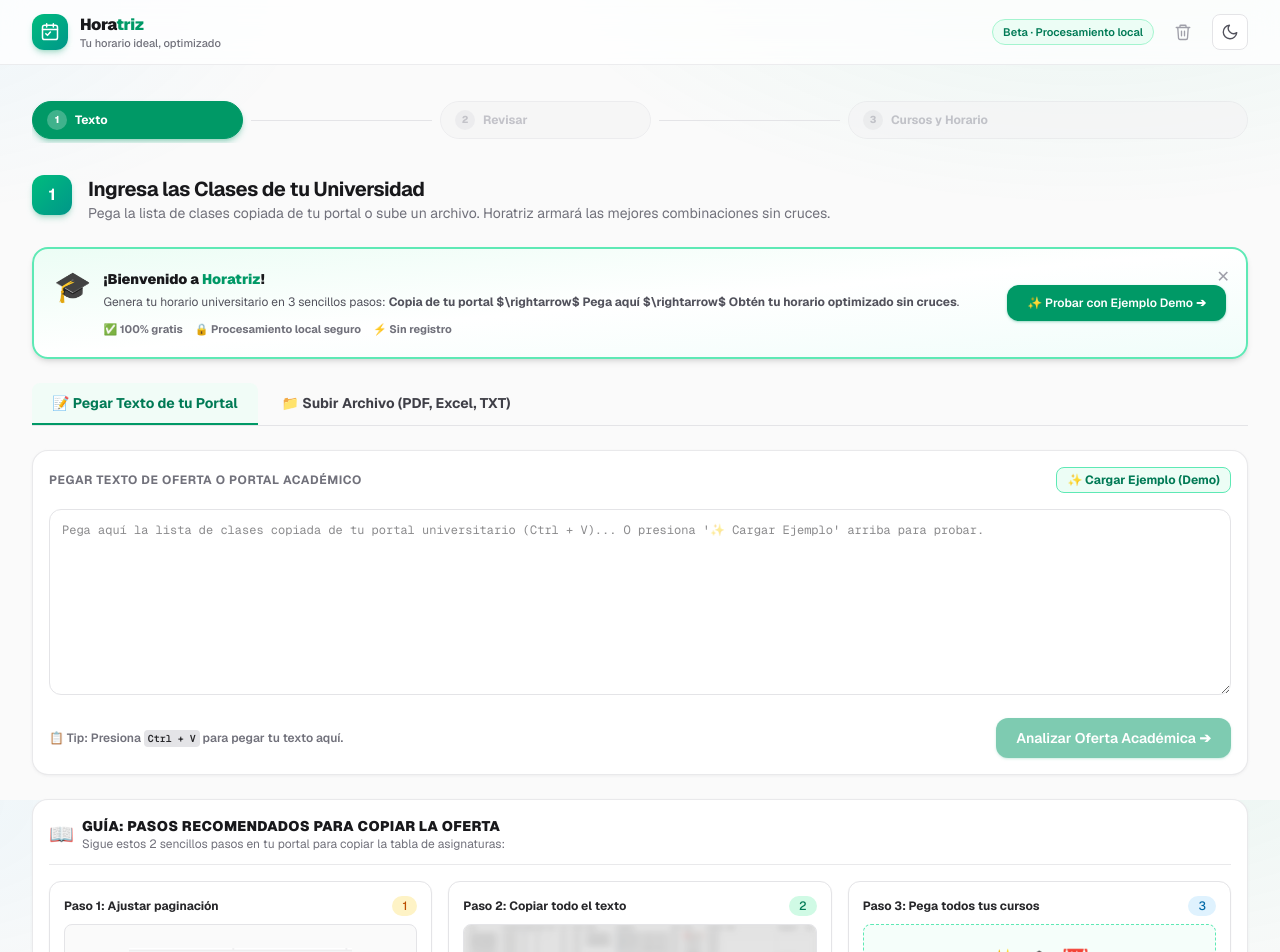
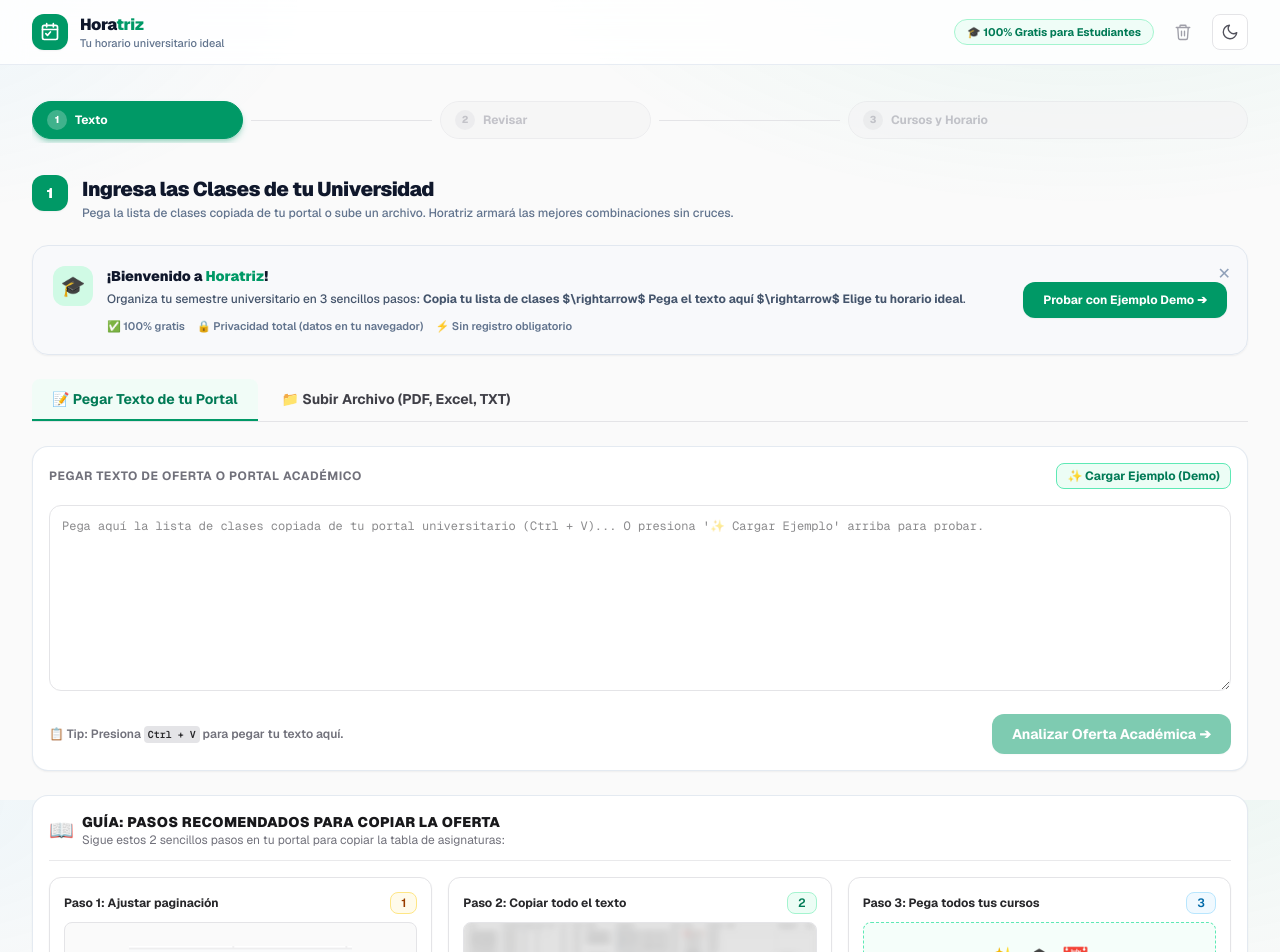
Before and after one commit to bel001/Horatriz, a Next.js app: page / in a window 1280 px wide. Shown: the top 952 px of the page. Built offline with nearby package versions, Linux system fonts and the light colour scheme.

Commit message:
style: rediseño limpio estilo Notion/Linear sin degradados sinteticos ni chispas de IA

```diff
--- a/app/components/Header.tsx
+++ b/app/components/Header.tsx
@@ -4,35 +4,35 @@
 
 export function Header() {
   return (
-    <header className="sticky top-0 z-40 border-b border-zinc-200/70 bg-white/75 backdrop-blur-md dark:border-zinc-800/70 dark:bg-zinc-950/70">
+    <header className="sticky top-0 z-40 border-b border-slate-200/80 bg-white/85 backdrop-blur-md dark:border-zinc-800/80 dark:bg-zinc-950/85">
       <div className="mx-auto flex h-16 w-full max-w-[1600px] items-center justify-between px-4 sm:px-6 lg:px-8">
-        <Link href="/" className="flex items-center gap-3">
-          <span className="relative flex h-9 w-9 items-center justify-center rounded-xl bg-gradient-to-br from-emerald-500 to-teal-600 text-white shadow-md shadow-emerald-600/25">
+        <Link href="/" className="flex items-center gap-3 group">
+          <span className="flex h-9 w-9 items-center justify-center rounded-xl bg-emerald-600 text-white shadow-xs transition-transform group-hover:scale-105">
             <svg
               viewBox="0 0 24 24"
               fill="none"
               stroke="currentColor"
-              strokeWidth="1.8"
+              strokeWidth="2"
               strokeLinecap="round"
               strokeLinejoin="round"
               className="h-5 w-5"
             >
-              <rect x="3" y="4" width="18" height="17" rx="2.5" />
+              <rect x="3" y="4" width="18" height="17" rx="2" />
               <path d="M8 2v4M16 2v4M3 9h18M7 14l2 2 3.5-4" />
             </svg>
           </span>
           <span className="flex flex-col leading-tight">
-            <span className="text-base font-black tracking-tight text-zinc-900 dark:text-zinc-50">
+            <span className="text-base font-black tracking-tight text-slate-900 dark:text-zinc-50">
               Hora<span className="text-emerald-600 dark:text-emerald-400">triz</span>
             </span>
-            <span className="text-[11px] font-medium text-zinc-500 dark:text-zinc-400">
-              Tu horario ideal, optimizado
+            <span className="text-[11px] font-medium text-slate-500 dark:text-zinc-400">
+              Tu horario universitario ideal
             </span>
           </span>
         </Link>
         <div className="flex items-center gap-3">
-          <span className="hidden rounded-full border border-emerald-200 bg-emerald-50 px-2.5 py-1 text-[11px] font-semibold text-emerald-700 sm:inline-flex dark:border-emerald-900 dark:bg-emerald-950/50 dark:text-emerald-300">
-            Beta · Procesamiento local
+          <span className="hidden rounded-full border border-emerald-200 bg-emerald-50/80 px-3 py-1 text-[11px] font-bold text-emerald-700 sm:inline-flex dark:border-emerald-900/60 dark:bg-emerald-950/40 dark:text-emerald-300">
+            🎓 100% Gratis para Estudiantes
           </span>
           <LimpiarDatos />
           <ThemeToggle />
--- a/app/components/pasos/PasoTexto.tsx
+++ b/app/components/pasos/PasoTexto.tsx
@@ -104,41 +104,43 @@
 
       {/* Banner de Bienvenida (primer uso) */}
       {mostrarBienvenida && (
-        <div className="relative overflow-hidden rounded-2xl border-2 border-emerald-300 bg-gradient-to-br from-emerald-50 via-white to-teal-50 p-5 shadow-md dark:border-emerald-800 dark:from-emerald-950/40 dark:via-zinc-950 dark:to-teal-950/30">
+        <div className="relative overflow-hidden rounded-2xl border border-slate-200 bg-slate-50/70 p-5 shadow-xs dark:border-zinc-800 dark:bg-zinc-900/90">
           <button
             type="button"
             onClick={cerrarBienvenida}
-            className="absolute right-3 top-3 rounded-full p-1 text-zinc-400 hover:bg-zinc-100 hover:text-zinc-700 dark:hover:bg-zinc-800 dark:hover:text-zinc-200"
+            className="absolute right-3 top-3 rounded-full p-1 text-slate-400 hover:bg-slate-200 hover:text-slate-700 dark:hover:bg-zinc-800 dark:hover:text-zinc-200 transition-colors"
             title="Cerrar"
           >
             ✕
           </button>
           <div className="flex flex-col sm:flex-row items-start sm:items-center justify-between gap-4">
-            <div className="flex items-start gap-3">
-              <span className="text-3xl shrink-0">🎓</span>
+            <div className="flex items-start gap-3.5">
+              <span className="flex h-10 w-10 shrink-0 items-center justify-center rounded-xl bg-emerald-100 text-xl font-bold text-emerald-800 dark:bg-emerald-950 dark:text-emerald-300">
+                🎓
+              </span>
               <div className="space-y-1">
-                <h3 className="text-sm font-black text-zinc-900 dark:text-zinc-50">
+                <h3 className="text-sm font-black text-slate-900 dark:text-zinc-50">
                   ¡Bienvenido a <span className="text-emerald-600 dark:text-emerald-400">Horatriz</span>!
                 </h3>
-                <p className="text-xs text-zinc-600 dark:text-zinc-300 leading-relaxed">
-                  Genera tu horario universitario en 3 sencillos pasos: <strong>Copia de tu portal $\rightarrow$ Pega aquí $\rightarrow$ Obtén tu horario optimizado sin cruces</strong>.
+                <p className="text-xs text-slate-600 dark:text-zinc-300 leading-relaxed font-medium">
+                  Organiza tu semestre universitario en 3 sencillos pasos: <strong>Copia tu lista de clases $\rightarrow$ Pega el texto aquí $\rightarrow$ Elige tu horario ideal</strong>.
                 </p>
-                <div className="flex flex-wrap gap-3 pt-1 text-[11px] font-bold text-zinc-500 dark:text-zinc-400">
+                <div className="flex flex-wrap gap-3 pt-1 text-[11px] font-semibold text-slate-500 dark:text-zinc-400">
                   <span>✅ 100% gratis</span>
-                  <span>🔒 Procesamiento local seguro</span>
-                  <span>⚡ Sin registro</span>
+                  <span>🔒 Privacidad total (datos en tu navegador)</span>
+                  <span>⚡ Sin registro obligatorio</span>
                 </div>
               </div>
             </div>
             <Btn
               variant="primary"
-              className="text-xs py-2 px-3 shrink-0 shadow-md font-black"
+              className="text-xs py-2 px-3.5 shrink-0 font-bold"
               onClick={() => {
                 setTexto(TEXTO_EJEMPLO);
                 onAnalizar(TEXTO_EJEMPLO);
               }}
             >
-              ✨ Probar con Ejemplo Demo ➔
+              Probar con Ejemplo Demo ➔
             </Btn>
           </div>
         </div>
--- a/app/components/ui.tsx
+++ b/app/components/ui.tsx
@@ -16,14 +16,14 @@
   title?: string;
 }) {
   const base =
-    "inline-flex items-center justify-center gap-2 rounded-xl px-5 py-2.5 text-sm font-semibold transition-all focus-visible:outline-none focus-visible:ring-2 focus-visible:ring-emerald-500 focus-visible:ring-offset-2 disabled:cursor-not-allowed disabled:opacity-50 active:scale-[0.98] dark:focus-visible:ring-offset-zinc-950";
+    "inline-flex items-center justify-center gap-2 rounded-xl px-5 py-2.5 text-sm font-bold transition-all focus-visible:outline-none focus-visible:ring-2 focus-visible:ring-emerald-500 focus-visible:ring-offset-2 disabled:cursor-not-allowed disabled:opacity-50 active:scale-[0.98] dark:focus-visible:ring-offset-zinc-950";
   const variantes = {
     primary:
-      "bg-emerald-600 text-white shadow-sm shadow-emerald-600/30 hover:bg-emerald-700",
+      "bg-emerald-600 text-white shadow-xs hover:bg-emerald-700 active:bg-emerald-800",
     secondary:
-      "border border-zinc-200 bg-white text-zinc-700 shadow-sm hover:bg-zinc-50 hover:text-zinc-900 dark:border-zinc-800 dark:bg-zinc-900 dark:text-zinc-200 dark:hover:bg-zinc-800 dark:hover:text-white",
+      "border border-slate-200 bg-white text-slate-700 shadow-xs hover:bg-slate-50 hover:text-slate-900 dark:border-zinc-800 dark:bg-zinc-900 dark:text-zinc-200 dark:hover:bg-zinc-800 dark:hover:text-white",
     ghost:
-      "text-zinc-600 hover:bg-zinc-100 hover:text-zinc-900 dark:text-zinc-300 dark:hover:bg-zinc-800 dark:hover:text-white",
+      "text-slate-600 hover:bg-slate-100 hover:text-slate-900 dark:text-zinc-300 dark:hover:bg-zinc-800 dark:hover:text-white",
   };
   return (
     <button
@@ -48,7 +48,7 @@
 }) {
   return (
     <div
-      className={`rounded-2xl border border-zinc-200/80 bg-white p-4 shadow-sm shadow-zinc-200/40 dark:border-zinc-800 dark:bg-zinc-900 dark:shadow-none min-w-0 max-w-full ${className}`}
+      className={`rounded-2xl border border-slate-200/90 bg-white p-4 shadow-xs dark:border-zinc-800/90 dark:bg-zinc-900 min-w-0 max-w-full ${className}`}
     >
       {children}
     </div>
@@ -63,17 +63,17 @@
   color?: "zinc" | "emerald" | "amber" | "rose" | "sky";
 }) {
   const colores = {
-    zinc: "bg-zinc-100 text-zinc-600 dark:bg-zinc-800 dark:text-zinc-300",
+    zinc: "bg-slate-100 text-slate-700 border border-slate-200 dark:bg-zinc-800 dark:text-zinc-300 dark:border-zinc-700",
     emerald:
-      "bg-emerald-100 text-emerald-700 dark:bg-emerald-900/50 dark:text-emerald-300",
+      "bg-emerald-50 text-emerald-700 border border-emerald-200 dark:bg-emerald-950/60 dark:text-emerald-300 dark:border-emerald-900",
     amber:
-      "bg-amber-100 text-amber-700 dark:bg-amber-900/50 dark:text-amber-300",
-    rose: "bg-rose-100 text-rose-700 dark:bg-rose-900/50 dark:text-rose-300",
-    sky: "bg-sky-100 text-sky-700 dark:bg-sky-900/50 dark:text-sky-300",
+      "bg-amber-50 text-amber-800 border border-amber-200 dark:bg-amber-950/60 dark:text-amber-300 dark:border-amber-900",
+    rose: "bg-rose-50 text-rose-700 border border-rose-200 dark:bg-rose-950/60 dark:text-rose-300 dark:border-rose-900",
+    sky: "bg-sky-50 text-sky-700 border border-sky-200 dark:bg-sky-950/60 dark:text-sky-300 dark:border-sky-900",
   };
   return (
     <span
-      className={`inline-flex items-center gap-1 rounded-full px-2.5 py-0.5 text-xs font-medium ${colores[color]}`}
+      className={`inline-flex items-center gap-1 rounded-lg px-2.5 py-0.5 text-xs font-semibold ${colores[color]}`}
     >
       {children}
     </span>
@@ -82,7 +82,7 @@
 
 export function Label({ children }: { children: ReactNode }) {
   return (
-    <label className="mb-1 block text-xs font-semibold uppercase tracking-wide text-zinc-500 dark:text-zinc-400">
+    <label className="mb-1 block text-xs font-bold uppercase tracking-wide text-slate-500 dark:text-zinc-400">
       {children}
     </label>
   );
@@ -122,13 +122,13 @@
   label: ReactNode;
 }) {
   return (
-    <label className="flex cursor-pointer select-none items-start gap-2 text-sm">
+    <label className="flex cursor-pointer select-none items-start gap-2 text-sm text-slate-800 dark:text-zinc-200 font-medium">
       <input
         type="checkbox"
         checked={Boolean(checked)}
         onChange={(e) => onChange(e.target.checked)}
         suppressHydrationWarning
-        className="mt-0.5 h-4 w-4 rounded border-zinc-300 accent-emerald-600 focus:ring-emerald-500 dark:border-zinc-700"
+        className="mt-0.5 h-4 w-4 rounded border-slate-300 accent-emerald-600 focus:ring-emerald-500 dark:border-zinc-700"
       />
       <span>{label}</span>
     </label>
@@ -136,7 +136,7 @@
 }
 
 export function inputCls(): string {
-  return "w-full rounded-lg border border-zinc-200 bg-white px-3 py-2 text-sm text-zinc-900 outline-none transition-colors placeholder:text-zinc-400 focus:border-emerald-500 focus:ring-2 focus:ring-emerald-100 dark:border-zinc-700 dark:bg-zinc-800 dark:text-zinc-100 dark:placeholder:text-zinc-500 dark:focus:ring-emerald-900/40";
+  return "w-full rounded-xl border border-slate-200 bg-white px-3 py-2 text-sm text-slate-900 outline-none transition-colors placeholder:text-slate-400 focus:border-emerald-500 focus:ring-2 focus:ring-emerald-100 dark:border-zinc-700 dark:bg-zinc-800 dark:text-zinc-100 dark:placeholder:text-zinc-500 dark:focus:ring-emerald-900/40";
 }
 
 export function Paso({
@@ -149,15 +149,15 @@
   n: number;
 }) {
   return (
-    <div className="mb-6 flex items-start gap-4">
-      <div className="flex h-10 w-10 shrink-0 items-center justify-center rounded-xl bg-gradient-to-br from-emerald-500 to-teal-600 text-base font-bold text-white shadow-md shadow-emerald-600/25">
+    <div className="mb-6 flex items-start gap-3.5">
+      <div className="flex h-9 w-9 shrink-0 items-center justify-center rounded-xl bg-emerald-600 text-sm font-black text-white shadow-xs">
         {n}
       </div>
       <div>
-        <h1 className="text-xl font-bold tracking-tight text-zinc-900 dark:text-zinc-50">
+        <h1 className="text-xl font-black tracking-tight text-slate-900 dark:text-zinc-50">
           {titulo}
         </h1>
-        <p className="text-sm text-zinc-500 dark:text-zinc-400">{descripcion}</p>
+        <p className="text-xs text-slate-500 dark:text-zinc-400 font-medium mt-0.5">{descripcion}</p>
       </div>
     </div>
   );
```
Also changed, not shown: app/components/Footer.tsx (+4 -4 lines), app/components/pasos/PasoRevisar.tsx (+10 -8 lines).
